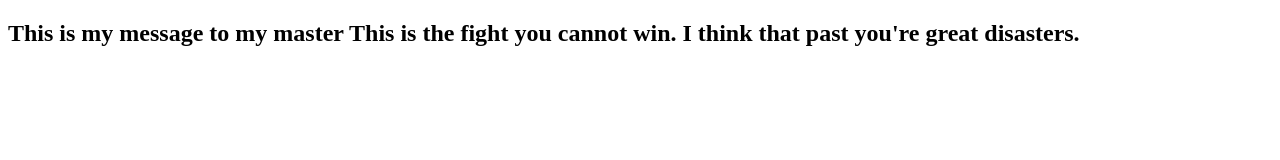
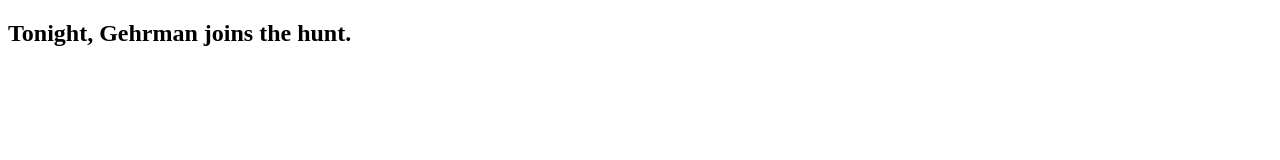
Before and after one commit to assinmentprojext/MockProject2, a plain HTML site: page index.html in a window 1280 px wide. Drawn offline with Linux system fonts and the light colour scheme.

Commit message:
대사 추가

```diff
--- a/index.html
+++ b/index.html
@@ -6,9 +6,6 @@
         <title>Document</title>
     </head>
     <body>
-        <h2>
-            This is my message to my master This is the fight you cannot win. I
-            think that past you're great disasters.
-        </h2>
+        <h2>Tonight, Gehrman joins the hunt.</h2>
     </body>
 </html>
```
